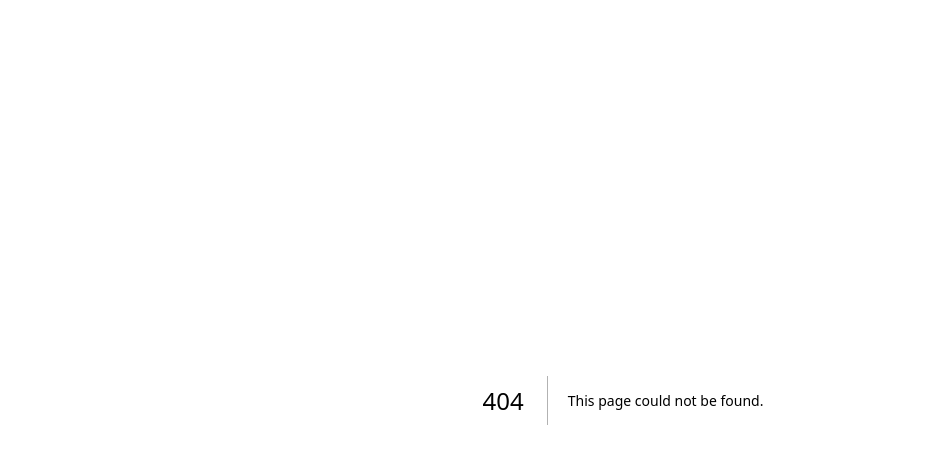
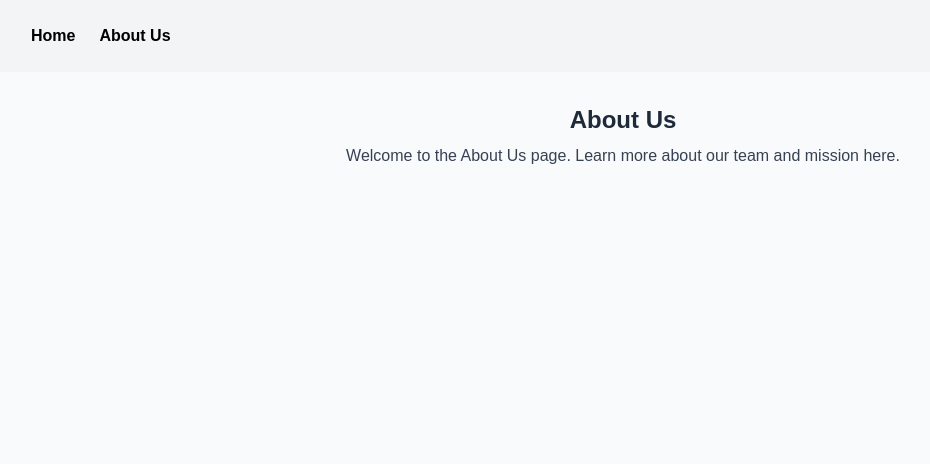
Before and after one commit to ImDXx/Bachelor-group06, a Next.js app: page /about-us in a window 1280 px wide. Before the commit this address had no page. Shown: the top 464 px of the page, without its empty margins (17-947 px from the left). Built offline with nearby package versions, Linux system fonts and the light colour scheme.

Commit message:
Added navigation links to navbar

```diff
--- /dev/null
+++ b/src/app/about-us/page.tsx
@@ -0,0 +1,17 @@
+import Navbar from "../components/Navbar";
+
+export default function AboutUsPage() {
+  return (
+    <div className="min-h-screen bg-gray-50">
+      <div className="">
+        <Navbar />
+        <div className="text-center pt-8">
+          <h1 className="text-2xl font-bold text-gray-800">About Us</h1>
+          <p className="mt-2 text-gray-700">
+            Welcome to the About Us page. Learn more about our team and mission here.
+          </p>
+        </div>
+      </div>
+    </div>
+  );
+}
--- a/src/app/components/Navbar.tsx
+++ b/src/app/components/Navbar.tsx
@@ -3,10 +3,10 @@ import Link from "next/link";
 export default function Navbar() {
     return (
       <nav className="flex justify-start p-6 bg-gray-100">
-        <Link href="#home" className="no-underline font-bold text-black ml-6 hover:text-blue-600">
+        <Link href="/home" className="no-underline font-bold text-black ml-6 hover:text-blue-600">
           Home
         </Link>
-        <Link href="#about-us" className="no-underline font-bold text-black ml-6 hover:text-blue-600">
+        <Link href="/about-us" className="no-underline font-bold text-black ml-6 hover:text-blue-600">
           About Us
         </Link>
       </nav>
--- /dev/null
+++ b/src/app/home/page.tsx
@@ -0,0 +1,36 @@
+import Navbar from "../components/Navbar";
+import Vessels from "../components/dashboard/Vessels";
+import Turbines from "../components/dashboard/Turbines";
+import Weather from "../components/dashboard/Weather";
+import ServiceEvents from "../components/dashboard/ServiceEvents";
+import ServiceMap from "../components/dashboard/ServiceMap";
+
+export default function Home() {
+  return (
+    <div className="min-h-screen bg-gray-50">
+      <div className="text-center">
+        <Navbar />
+        <h1 className="text-2xl font-bold mt-4 text-gray-800">Ulstein Service performance under demanding weather conditions</h1>
+        <p className="mt-2 text-gray-700">Comparison of serviceability of wind turbines under varying weather conditions</p>
+      </div>
+
+      <div className="container mx-auto px-4 py-8">
+        <div className="mb-8">
+          <ServiceMap />
+        </div>
+
+        <div className="grid grid-cols-1 md:grid-cols-2 gap-8">
+          <div className="space-y-8">
+            <Vessels />
+            <Turbines />
+          </div>
+          <div className="space-y-8">
+            <Weather />
+            <ServiceEvents />
+          </div>
+        </div>
+      </div>
+    </div>
+  );
+
+}
--- a/src/app/page.tsx
+++ b/src/app/page.tsx
@@ -1,35 +1,6 @@
-import Navbar from "./components/Navbar";
-import Vessels from "./components/dashboard/Vessels";
-import Turbines from "./components/dashboard/Turbines";
-import Weather from "./components/dashboard/Weather";
-import ServiceEvents from "./components/dashboard/ServiceEvents";
-import ServiceMap from "./components/dashboard/ServiceMap";
+import { redirect } from "next/navigation";
 
-export default function Home() {
-  return (
-    <div className="min-h-screen bg-gray-50">
-      <div className="text-center mt-8">
-        <Navbar />
-        <h1 className="text-2xl font-bold mt-4 text-gray-800">Ulstein Service performance under demanding weather conditions</h1>
-        <p className="mt-2 text-gray-700">Comparison of serviceability of wind turbines under varying weather conditions</p>
-      </div>
 
-      <div className="container mx-auto px-4 py-8">
-        <div className="mb-8">
-          <ServiceMap />
-        </div>
-
-        <div className="grid grid-cols-1 md:grid-cols-2 gap-8">
-          <div className="space-y-8">
-            <Vessels />
-            <Turbines />
-          </div>
-          <div className="space-y-8">
-            <Weather />
-            <ServiceEvents />
-          </div>
-        </div>
-      </div>
-    </div>
-  );
+export default function RootPage() {
+  redirect("/home");
 }
```
